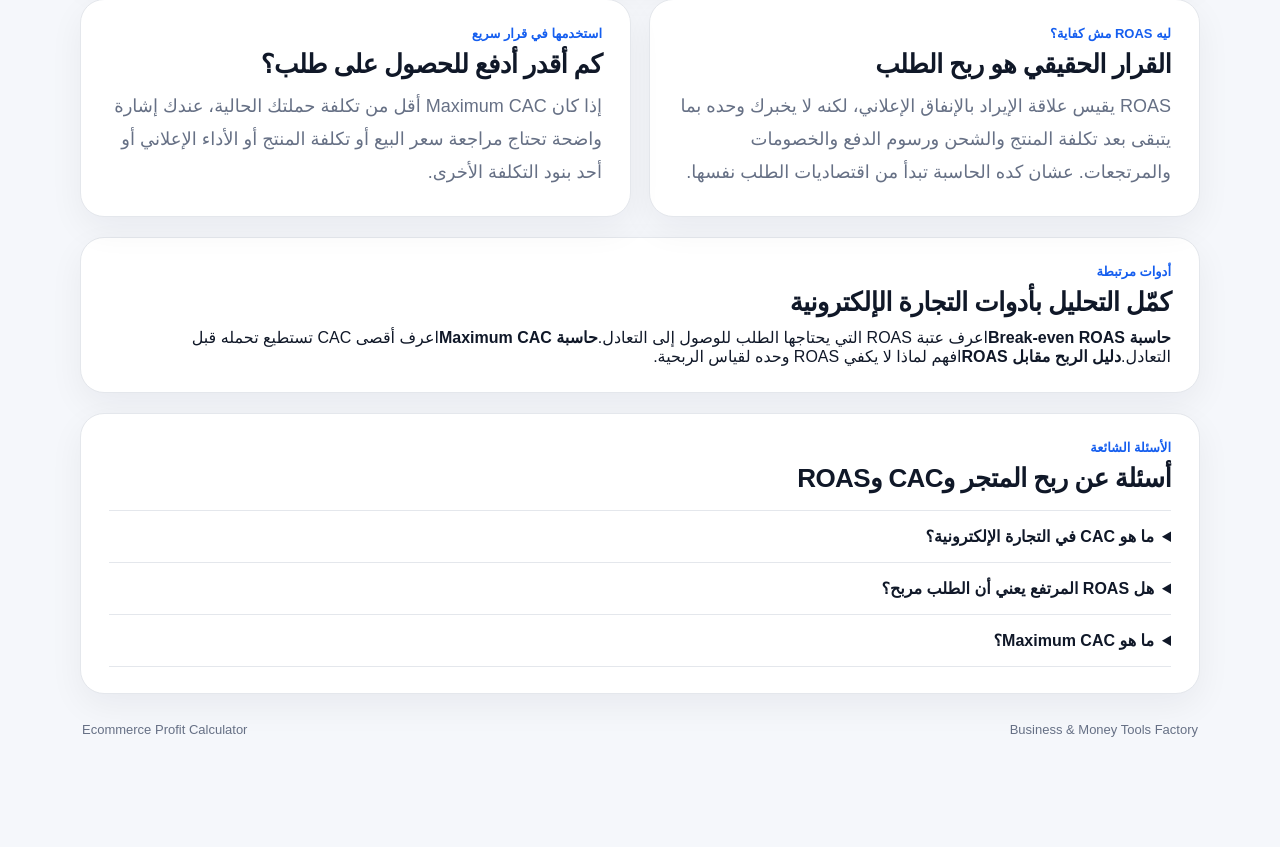
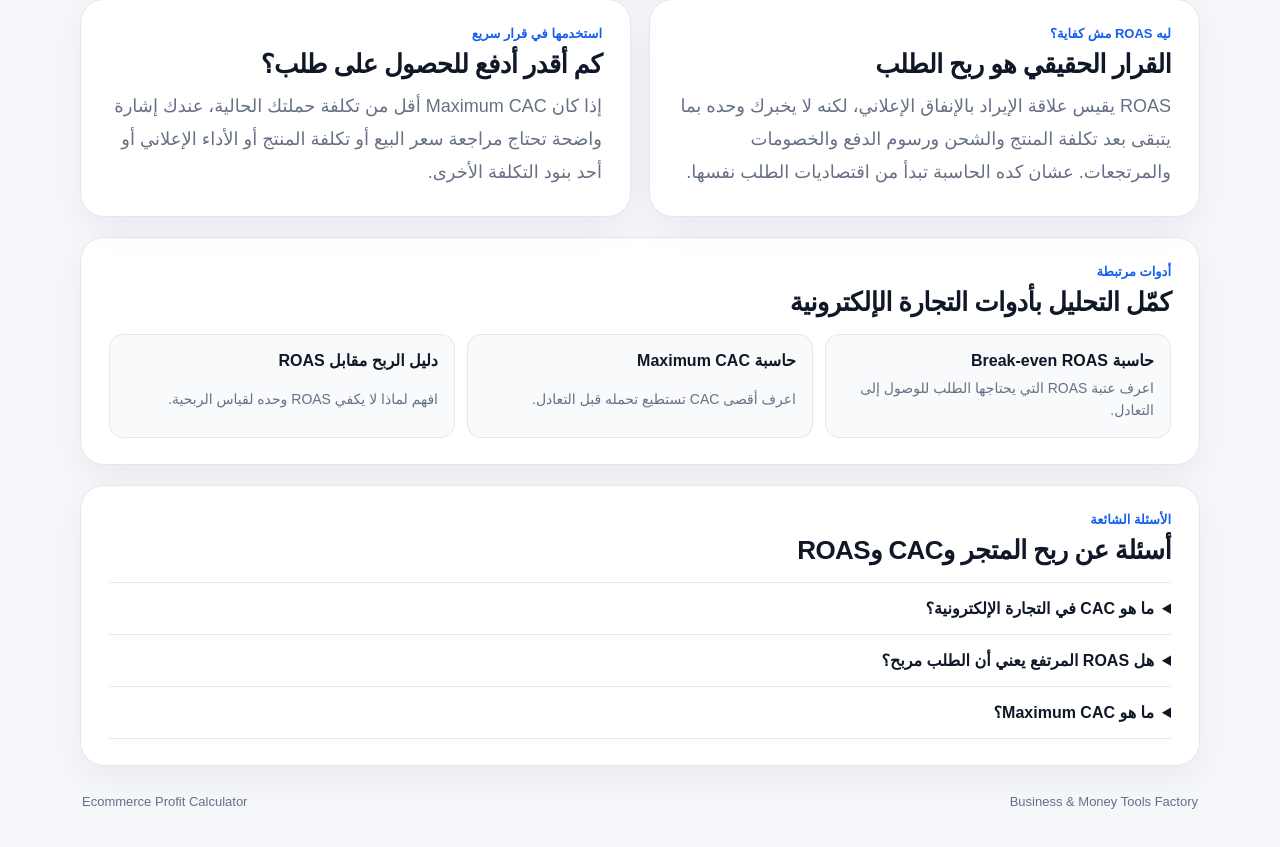
Before and after one commit to aelkhoreiby/business-money-tools, a Next.js app: page /tools/ecommerce-profit-calculator in a window 1280 px wide. Shown: the part 1250-2097 px from the top of the page. Before the commit the page ends 2043 px from the top, so only its background shows below. Built offline with nearby package versions, Linux system fonts and the light colour scheme.

Commit message:
Style SEO cluster internal links and guide CTA

```diff
--- a/app/globals.css
+++ b/app/globals.css
@@ -279,3 +279,45 @@ details p {
   .tool-index-card p { min-height: auto; }
   .site-footer { flex-direction: column; }
 }
+
+
+.related-tools { margin-top: 20px; }
+
+.related-grid {
+  display: grid;
+  grid-template-columns: repeat(3, minmax(0, 1fr));
+  gap: 12px;
+  margin-top: 16px;
+}
+
+.related-grid a {
+  display: grid;
+  gap: 7px;
+  border: 1px solid var(--line);
+  border-radius: 14px;
+  padding: 16px;
+  background: var(--soft);
+}
+
+.related-grid strong { font-size: 16px; }
+
+.related-grid span {
+  color: var(--muted);
+  font-size: 14px;
+  line-height: 1.6;
+}
+
+.related-grid a:hover { border-color: var(--accent); }
+
+.guide h2:not(:first-child) { margin-top: 28px; }
+
+.guide-cta {
+  display: inline-block;
+  margin-top: 24px;
+  color: var(--accent);
+  font-weight: 800;
+}
+
+@media (max-width: 780px) {
+  .related-grid { grid-template-columns: 1fr; }
+}
```
